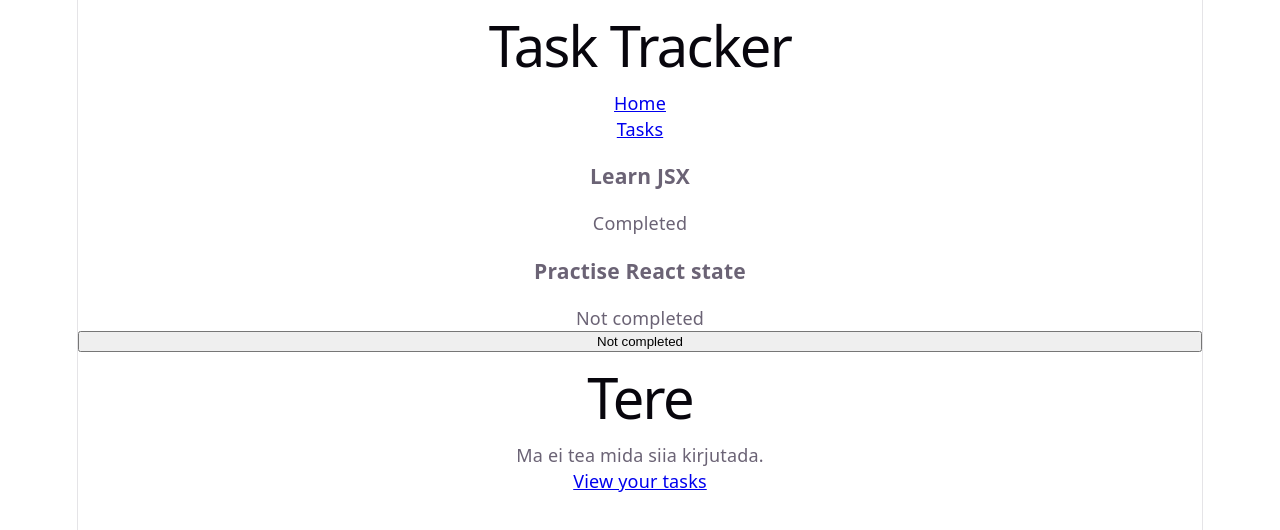
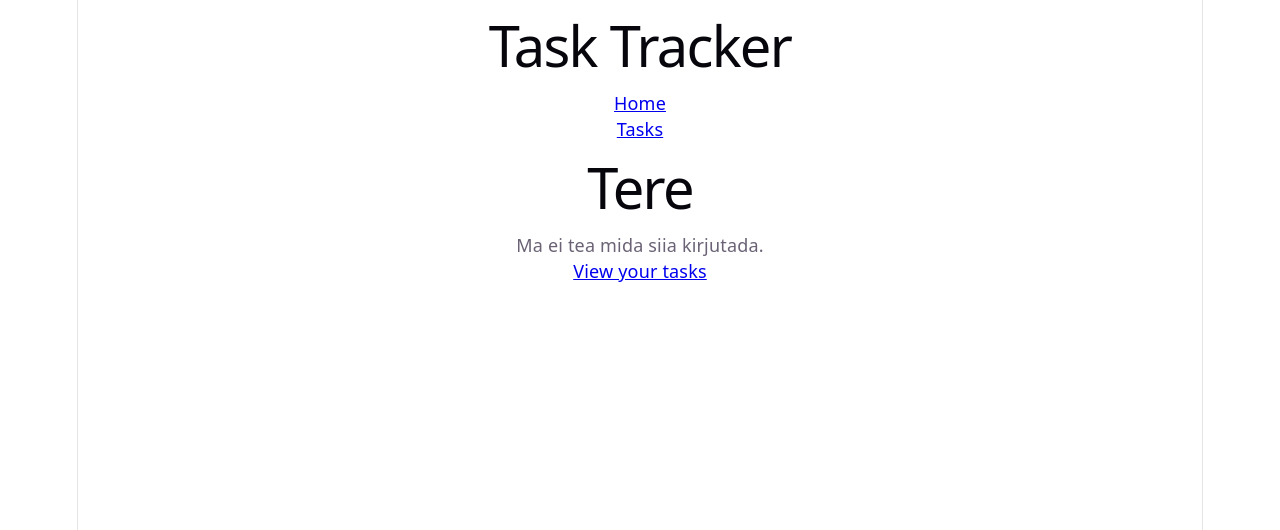
Before and after one commit to martsutt/rakenduste-programmeerimine-2026, a React (Vite) app in the folder 2026-09-17/task-tracker/: page / in a window 1280 px wide. Shown: the top 530 px of the page. Built offline with nearby package versions, Linux system fonts and the light colour scheme.

Commit message:
fix: comment out leftover demo TaskCard and CompletionToggle from App.jsx

```diff
--- a/2026-09-17/task-tracker/src/App.jsx
+++ b/2026-09-17/task-tracker/src/App.jsx
@@ -5,8 +5,8 @@ import HomePage from "./pages/HomePage";
 import TaskListPage from "./pages/TaskListPage";
 import TaskDetailsPage from "./pages/TaskDetailsPage";
 import Header from "./components/Header";
-import { TaskCard } from "./components/TaskCard";
-import CompletionToggle from "./components/CompletionToggle";
+// import { TaskCard } from "./components/TaskCard";
+// import CompletionToggle from "./components/CompletionToggle";
 import { getTasks } from "./services/taskApi";
 
 import "./App.css";
@@ -67,11 +67,11 @@ function App() {
         <Link to="/tasks">Tasks</Link>
       </nav>
 
-      <TaskCard task={{ id: 1, title: "Learn JSX", completed: true }} />
+      {/* <TaskCard task={{ id: 1, title: "Learn JSX", completed: true }} />
       <TaskCard
         task={{ id: 2, title: "Practise React state", completed: false }}
       />
-      <CompletionToggle />
+      <CompletionToggle /> */}
 
       {loading && <p>Loading tasks...</p>}
       {error && <p>Error: {error}</p>}
```
